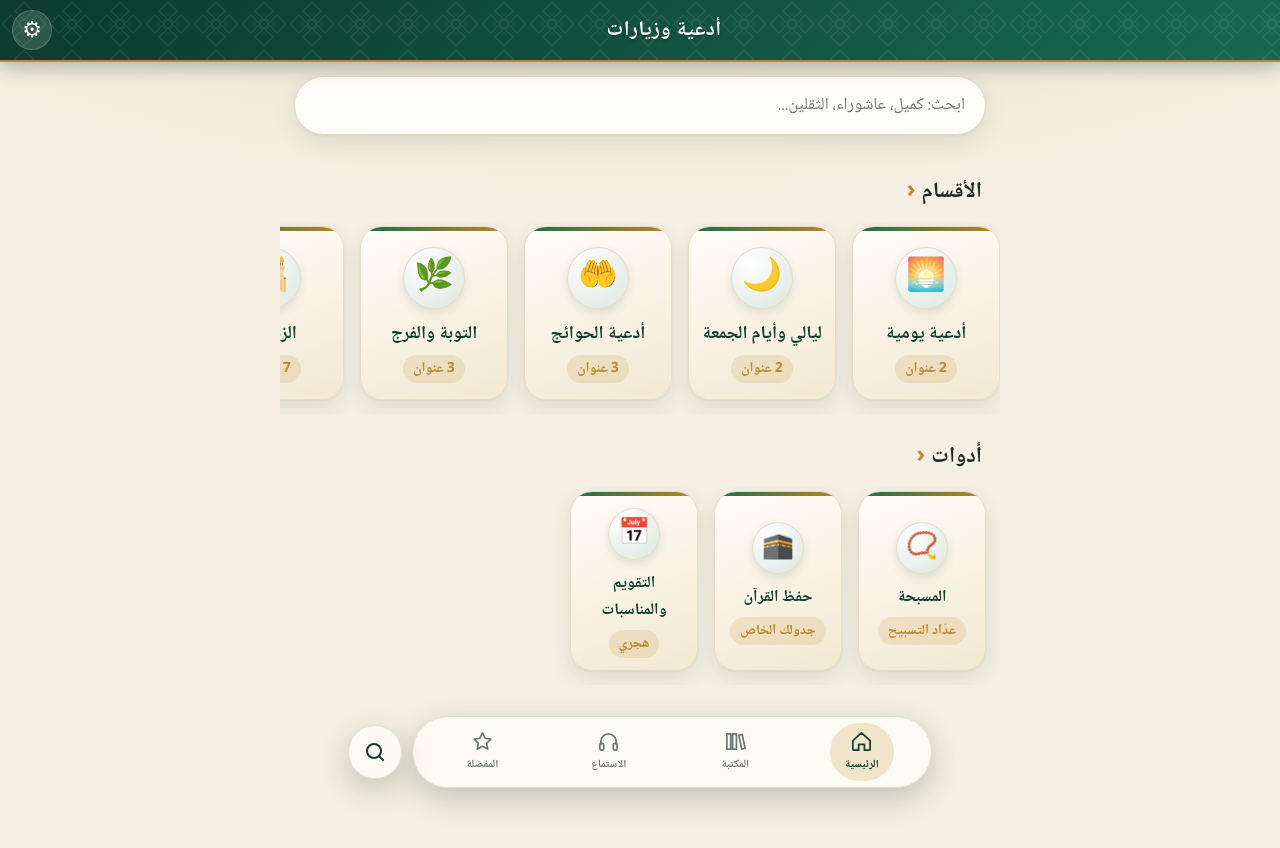
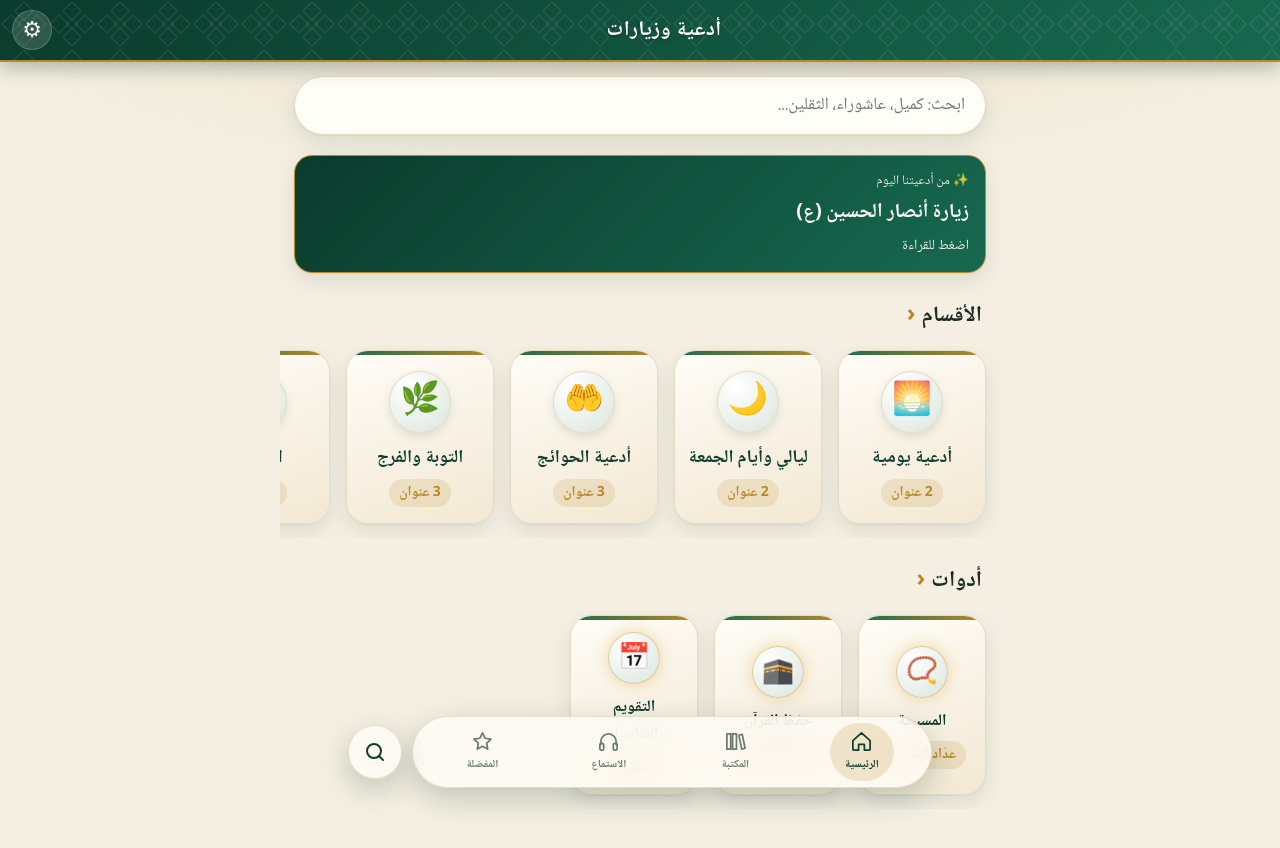
Before and after one commit to ghsanhsyn893-arch/duas-app, a website: page index.html in a window 1280 px wide. Before the commit the page ends 817 px from the top, so only its background shows below. Drawn offline with Linux system fonts and the light colour scheme.

Commit message:
Add files via upload

```diff
--- a/app.js
+++ b/app.js
@@ -920,6 +920,17 @@
         rb.appendChild(el("span", "rp", last.chTitle + (last.pct ? " — " + last.pct + "%" : "")));
         rb.onclick = function () { openBook(last.book.id); };
         box.appendChild(rb);
+      }
+      var dks = Object.keys(ITEMS);
+      if (dks.length && !last) {
+        var dn = Math.floor(Date.now() / 86400000);
+        var dk = dks[dn % dks.length];
+        var dc = el("button", "resume daily");
+        dc.appendChild(el("span", "rt", "✨ من أدعيتنا اليوم"));
+        dc.appendChild(el("span", "rn", ITEMS[dk].title));
+        dc.appendChild(el("span", "rp", "اضغط للقراءة"));
+        dc.onclick = function () { go({ type: "item", key: dk }); };
+        box.appendChild(dc);
       }
       box.appendChild(el("div", "sec", "الأقسام"));
       var grid = el("div", "shelf");
--- a/style.css
+++ b/style.css
@@ -370,3 +370,15 @@ body.has-tabs:has(.gplayer:not([hidden])) #toast{bottom:calc(env(safe-area-inset
 .shelf{gap:16px}
 .cat{margin-bottom:2px}
 #app .sec{margin-top:22px;margin-bottom:10px}
+
+/* مساحة أمان علوية + نهاية الرفوف + بطاقة اليوم + توهج الأدوات */
+#bar{padding-top:calc(env(safe-area-inset-top) + 10px)}
+.shelf{padding-inline-end:40px;scroll-padding-inline:14px}
+.shelf:after{content:"";flex:0 0 1px}
+.resume.daily{background:linear-gradient(135deg,var(--g1,#0b3b2c),var(--g2,#17694f));border:1px solid var(--gold);margin:6px 0 4px}
+.resume.daily .rn{font-size:20px;margin:4px 0}
+.shelf .cat.sm .ic{box-shadow:0 0 16px rgba(214,169,74,.45);border:1px solid rgba(214,169,74,.5)}
+:root[data-theme="dark"] .shelf .cat.sm .ic{box-shadow:0 0 18px rgba(214,169,74,.35)}
+/* المشغّل: ينزلق عند الظهور */
+@keyframes gpup{from{transform:translateY(30px);opacity:0}to{transform:none;opacity:1}}
+.gplayer:not([hidden]){animation:gpup .25s ease-out}
```
